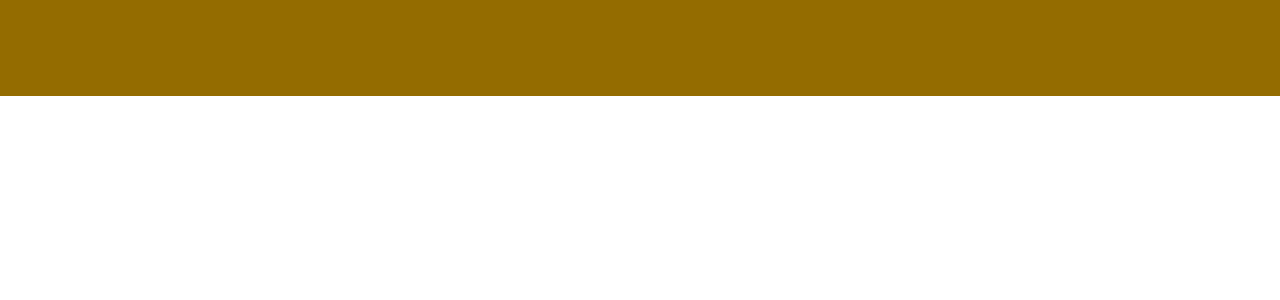
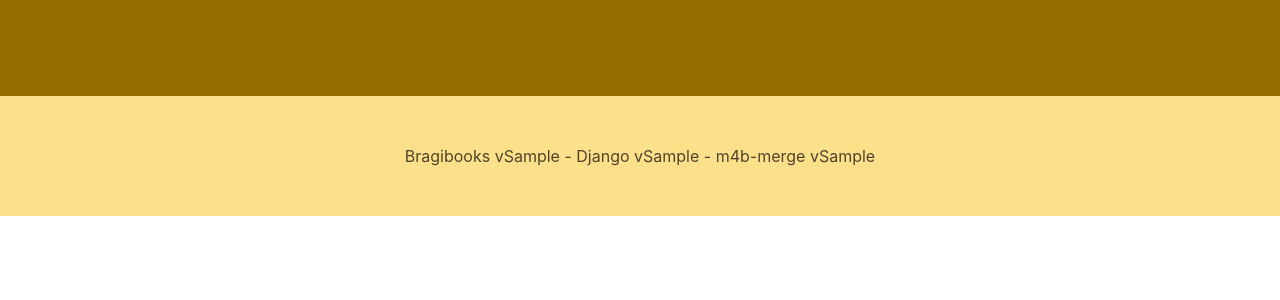
Before and after one commit to djdembeck/bragibooks, a Django app: template importer/templates/base.html in a window 1280 px wide. Shown: the part 99-399 px from the top of the page. Run offline with Django 3.2, Linux system fonts and the light colour scheme; the template is opened without the code that fills it: most values are stand-ins (such as "Sample title", 1, 10 or a date in 2020).

Commit message:
feat: :lipstick: add versions to footer
also add migration for genre model deletion

```diff
--- a/bragibooks_proj/settings.py
+++ b/bragibooks_proj/settings.py
@@ -70,6 +70,7 @@
                 'django.template.context_processors.request',
                 'django.contrib.auth.context_processors.auth',
                 'django.contrib.messages.context_processors.messages',
+                'importer.context_processors.add_version_to_context',
             ],
         },
     },
--- /dev/null
+++ b/importer/_version.py
@@ -0,0 +1 @@
+__version__ = '0.3.4'
--- a/importer/templates/base.html
+++ b/importer/templates/base.html
@@ -55,5 +55,14 @@
             {% block content %}{% endblock %}
         </div>
     </section>
+    <footer class="hero is-warning">
+        <div class="hero-body has-text-centered">
+            <p>
+                Bragibooks v{{ bragibooks_version }} -
+                Django v{{ django_version }} -
+                m4b-merge v{{ m4b_merge_version }}
+            </p>
+        </div>
+    </footer>
 </body>
 </html>
```
Also changed, not shown: importer/context_processors.py (added, +10 -0 lines), importer/migrations/0003_delete_genre.py (added).
